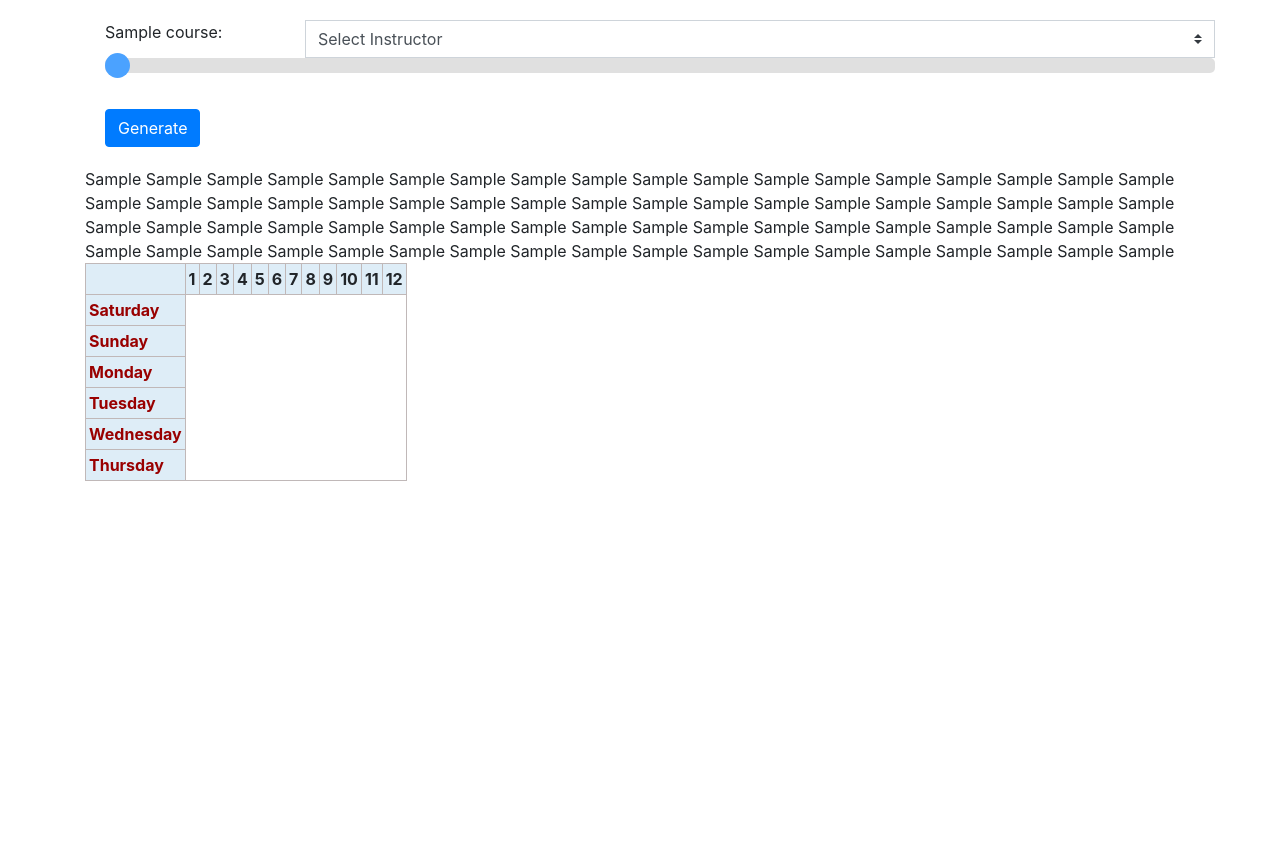
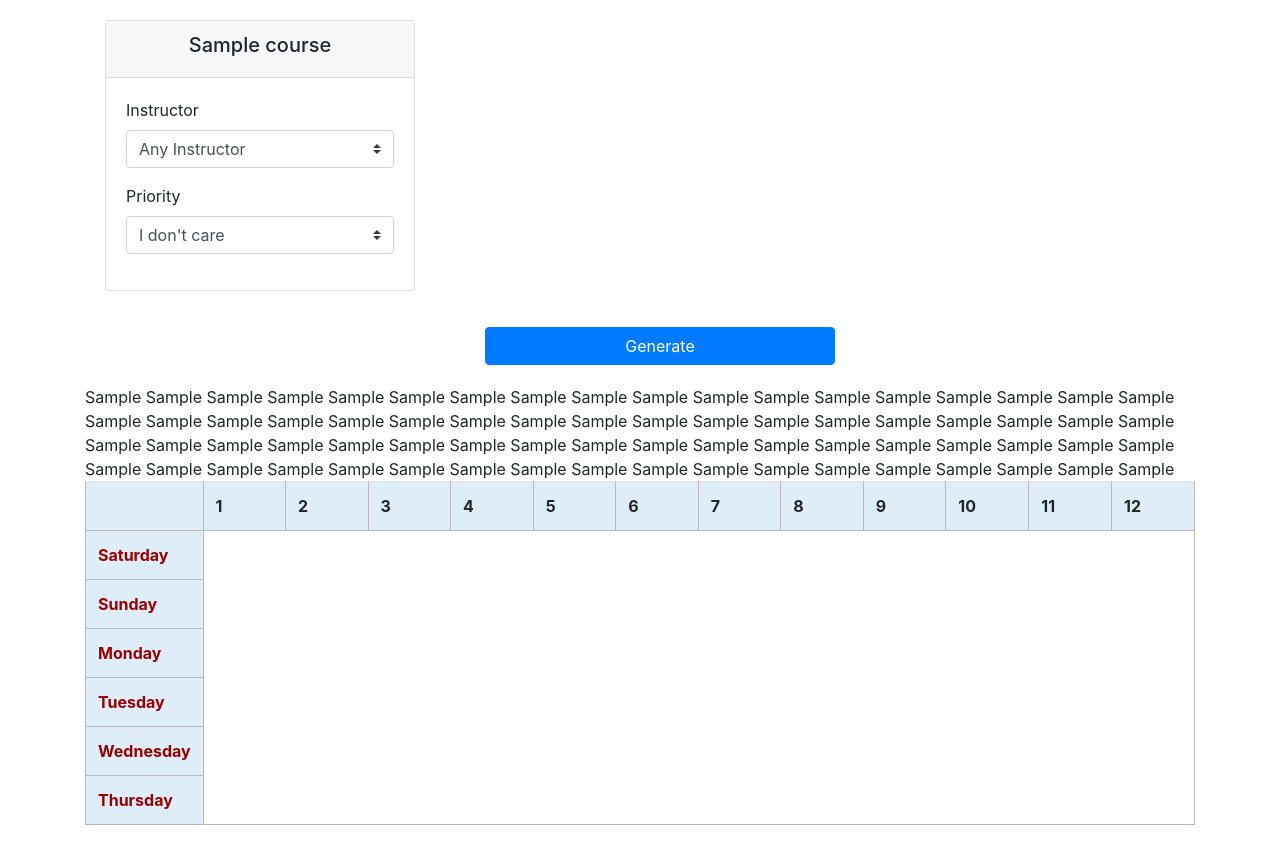
Before and after one commit to ahmedfawzy98/SSP-Scheduler-WebApp, a Django app: template templates/schedule.html in a window 1280 px wide. Before the commit the page ends 481 px from the top, so only its background shows below. Run offline with Django 3.2, Linux system fonts and the light colour scheme; the template is opened without the code that fills it: most values are stand-ins (such as "Sample title", 1, 10 or a date in 2020); lists and menus that the app fills with data are empty; some libraries are stand-ins or nearby versions.

Commit message:
UI update

```diff
--- a/scheduler/views.py
+++ b/scheduler/views.py
@@ -66,7 +66,7 @@ def index(request):
             dict["courses"] = courses
             dict["coursesNum"] = len(courses)
             for course in courses:
-                if request.POST.get(course.name) != "Select Instructor":
+                if request.POST.get(course.name) != "Any Instructor":
                     priority.append((course.name, request.POST.get(course.name)))
             for pr in priority:
                 for course in courses:
--- a/static/schedule.css
+++ b/static/schedule.css
@@ -4,6 +4,8 @@ table, th, td {
 
 }
 th, td {
+    width: 7.68% !important;
+    height: 14.28% !important;
     padding: 3px;
     text-align: center;
 }
--- a/templates/schedule.html
+++ b/templates/schedule.html
@@ -7,47 +7,84 @@
     <link rel="stylesheet" href="{% static "schedule.css" %}">
     <link rel="stylesheet" href="{% static "bootstrap.css" %}">
 
+
 </head>
 <body>
 <div class="container">
     <form action="/schedule/" method="post" >
         {% csrf_token %}
+        <div class="row">
             {% for course in courses %}
-            <div class="input-group mb-3">
-                <label class="course-label" for="{{ course.name }}">{{ course.name }}:&nbsp</label>
+                <div class="col-md-4 col-sm-6 col-12">
+                  <div class="card mb-3">
+                    <div class="card-header text-center">
+                      <h5>{{ course.name }}</h5>
+                    </div>
+                    <div class="card-body">
+                      <div class="form-group">
+                        <label for="{{ course.name }}">Instructor</label>
                         <select class="custom-select" id="{{ course.name }}" name="{{ course.name }}">
-                    <option selected>Select Instructor</option>
-                    {% for inst in course.instructors %}
+                            <option selected value="Any Instructor">Any Instructor</option>
+                            {% for inst in course.instructors %}#}
                                 <option value="{{ inst.name }}">{{ inst.name }}</option>
                             {% endfor %}
                         </select>
-                <label for="myRange"></label>
-
-                <input type="range" min="0" max="{{ coursesNum }}" value="0" class="slider sliders" id="myRange" name="{{ course.name }}Pr">
                       </div>
+                      <div class="form-group">
+                        <label for="{{ course.name }}Pr">Priority</label>
+                        <select class="custom-select" id="{{ course.name }}Pr" name="{{ course.name }}Pr">
+                            <option selected value="0">I don't care</option>
+                            <option value="1">Preferred Instructor-2</option>
+                            <option value="10">Preferred Instructor-1</option>
+                            <option value="50">Must-have instructor</option>
+                        </select>
+                      </div>
+                    </div>
+                  </div>
+                </div>
+{#                <div class="input-group mb-3">#}
+{#                    <label class="course-label" for="{{ course.name }}">{{ course.name }}:&nbsp</label>#}
+{#                    <select class="custom-select form-control" id="{{ course.name }}" name="{{ course.name }}">#}
+{#                        <option selected>Select Instructor</option>#}
+{#                        {% for inst in course.instructors %}#}
+{#                            <option value="{{ inst.name }}">{{ inst.name }}</option>#}
+{#                        {% endfor %}#}
+{#                    </select>#}
+{#                </div>#}
+{#                <div class="form-group">#}
+{#                    <label for="myRange">Priority</label>#}
+{##}
+{#                    <input type="range" min="0" max="{{ coursesNum }}" value="0" class="slider sliders" id="myRange" name="{{ course.name }}Pr">#}
+{#                </div>#}
             {% endfor %}
 
-        <button id="generateBtn" type="submit" class="btn btn-primary" name="submit" value="generation">Generate</button>
+
+        </div>
+        <div class="row justify-content-center">
+            <div class="col-4">
+                <button id="generateBtn" type="submit" class="btn btn-primary btn-block" name="submit" value="generation">Generate</button>
+            </div>
+        </div>
     </form>
-    <div >
-        <table id="schedule">
+    <div class="table-responsive">
+        <table id="schedule" class="table">
             <tr>
-                <th></th>
-                <th>1</th>
-                <th>2</th>
-                <th>3</th>
-                <th>4</th>
-                <th>5</th>
-                <th>6</th>
-                <th>7</th>
-                <th>8</th>
-                <th>9</th>
-                <th>10</th>
-                <th>11</th>
-                <th>12</th>
+                <th scope="col"></th>
+                <th scope="col">1</th>
+                <th scope="col">2</th>
+                <th scope="col">3</th>
+                <th scope="col">4</th>
+                <th scope="col">5</th>
+                <th scope="col">6</th>
+                <th scope="col">7</th>
+                <th scope="col">8</th>
+                <th scope="col">9</th>
+                <th scope="col">10</th>
+                <th scope="col">11</th>
+                <th scope="col">12</th>
             </tr>
             <tr>
-                <th class="day">Saturday</th>
+                <th class="day" scope="row" >Saturday</th>
                 {{ p0_0 | safe }}
                 {{ p0_1| safe}}
                 {{ p0_2| safe}}
@@ -62,7 +99,7 @@
                 {{ p0_11| safe}}
             </tr>
             <tr>
-                <th class="day">Sunday</th>
+                <th class="day" scope="row">Sunday</th>
                 {{ p1_0| safe}}
                 {{ p1_1| safe}}
                 {{ p1_2| safe}}
@@ -77,7 +114,7 @@
                 {{ p1_11| safe}}
             </tr>
             <tr>
-                <th class="day">Monday</th>
+                <th class="day" scope="row">Monday</th>
                 {{ p2_0| safe}}
                 {{ p2_1| safe}}
                 {{ p2_2| safe}}
@@ -92,7 +129,7 @@
                 {{ p2_11| safe}}
             </tr>
             <tr>
-                <th class="day">Tuesday</th>
+                <th class="day" scope="row">Tuesday</th>
                 {{ p3_1| safe}}
                 {{ p3_2| safe}}
                 {{ p3_0| safe}}
@@ -107,7 +144,7 @@
                 {{ p3_11| safe}}
             </tr>
             <tr>
-                <th class="day">Wednesday</th>
+                <th class="day" scope="row">Wednesday</th>
                 {{ p4_0| safe}}
                 {{ p4_1| safe}}
                 {{ p4_2| safe}}
@@ -122,7 +159,7 @@
                 {{ p4_11| safe}}
             </tr>
             <tr>
-                <th class="day">Thursday</th>
+                <th class="day" scope="row">Thursday</th>
                 {{ p5_0| safe}}
                 {{ p5_1| safe}}
                 {{ p5_2| safe}}
```
Lines whose indentation alone changed are shown as unchanged.
